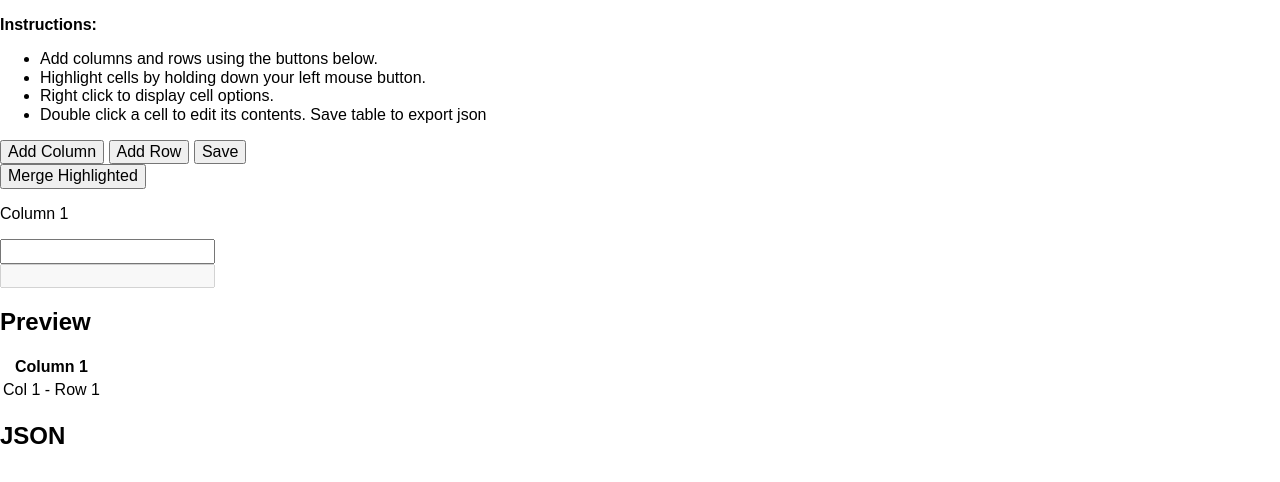
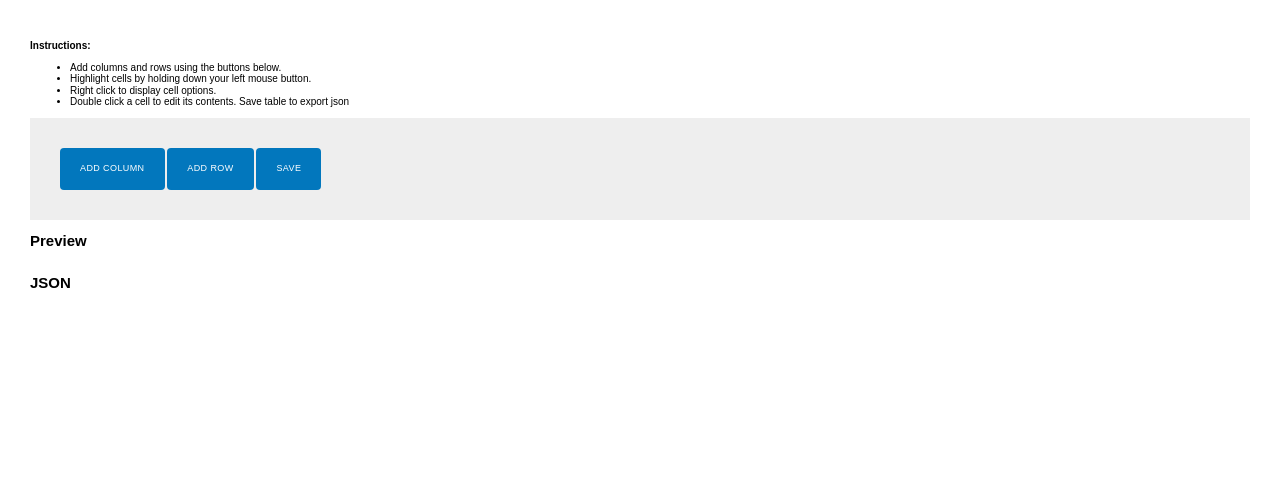
Before and after one commit to stu-fu/tablebuilder, a plain HTML site: page index.html in a window 1280 px wide. Drawn offline with Linux system fonts and the light colour scheme; a script that the page names is missing.

Commit message:
path updates

```diff
--- a/index.html
+++ b/index.html
@@ -7,6 +7,7 @@
         <meta name="description" content="">
         <meta name="viewport" content="width=device-width, initial-scale=1">
         <link rel="stylesheet" href="css/normalize.css">
+        <link rel="stylesheet" href="css/main.css">
 
         <style type="text/css">
 
@@ -36,39 +37,18 @@
             <button class="button merge-group">Merge Highlighted</button>
           </div>
 
-          <div class="columns">
-            <div class="column" id="col1">
-              <p>Column 1</p>
-              <input type="text" data-col="1" />
-            </div>
-          </div>
-
-          <div class="rows">
-            <div class="row" id="row1">
-              <!--<p>Row 1</p>-->
-              <!--<div><label><input class="full" type="checkbox" /> Full Row</label></div>-->
-              <div class="row-cells">
-                <div class="cell">
-                  <input class="field-edit" disabled type="text" data-row="1" data-col="1" />
-                  <!--<div><a href="#" class="merge-down">Merge Down</a></div>-->
-                </div>
-              </div>
-            </div>
-          </div>
+          <div class="columns"></div>
+          <div class="rows"></div>
         </div>
 
         <div class="responsive-table-container">
-        <div class="preview pinned-columns responsive-table">
-          <h2>Preview</h2>
-          <table id="preview-table">
-            <thead>
-              <tr><th data-col="1">Column 1</th></tr>
-            </thead>
-            <tbody>
-              <tr data-row="1"><td id="col1-row1">Col 1 - Row 1</td></tr>
-            </tbody>
-          </table>
-        </div>
+            <div class="preview pinned-columns responsive-table">
+            <h2>Preview</h2>
+            <table id="preview-table">
+                <thead><tr></tr></thead>
+                <tbody></tbody>
+            </table>
+            </div>
         </div>
 
         <h2>JSON</h2>
```
Also changed, not shown: js/table-builder.js (renamed from js/table-buider.js).
